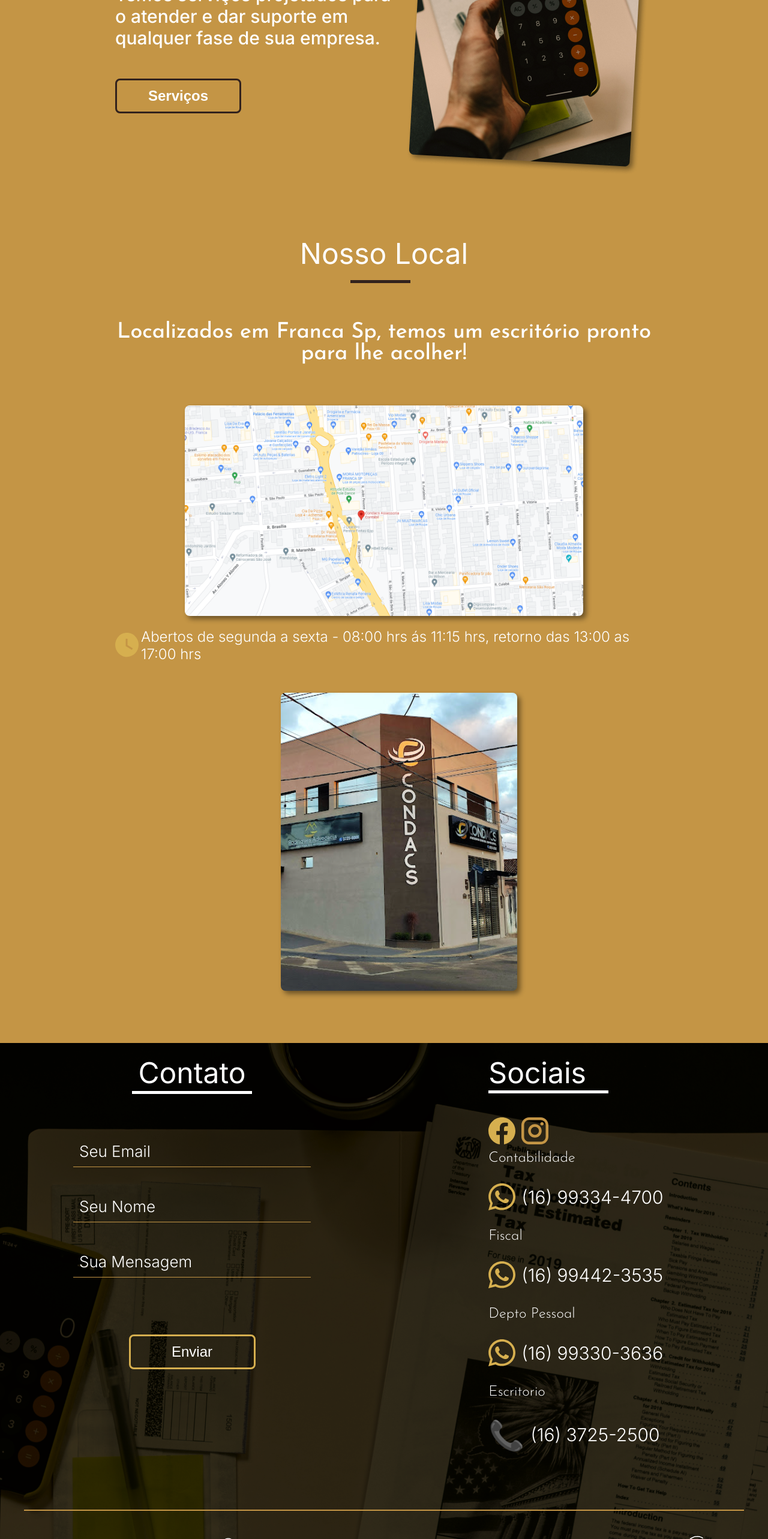
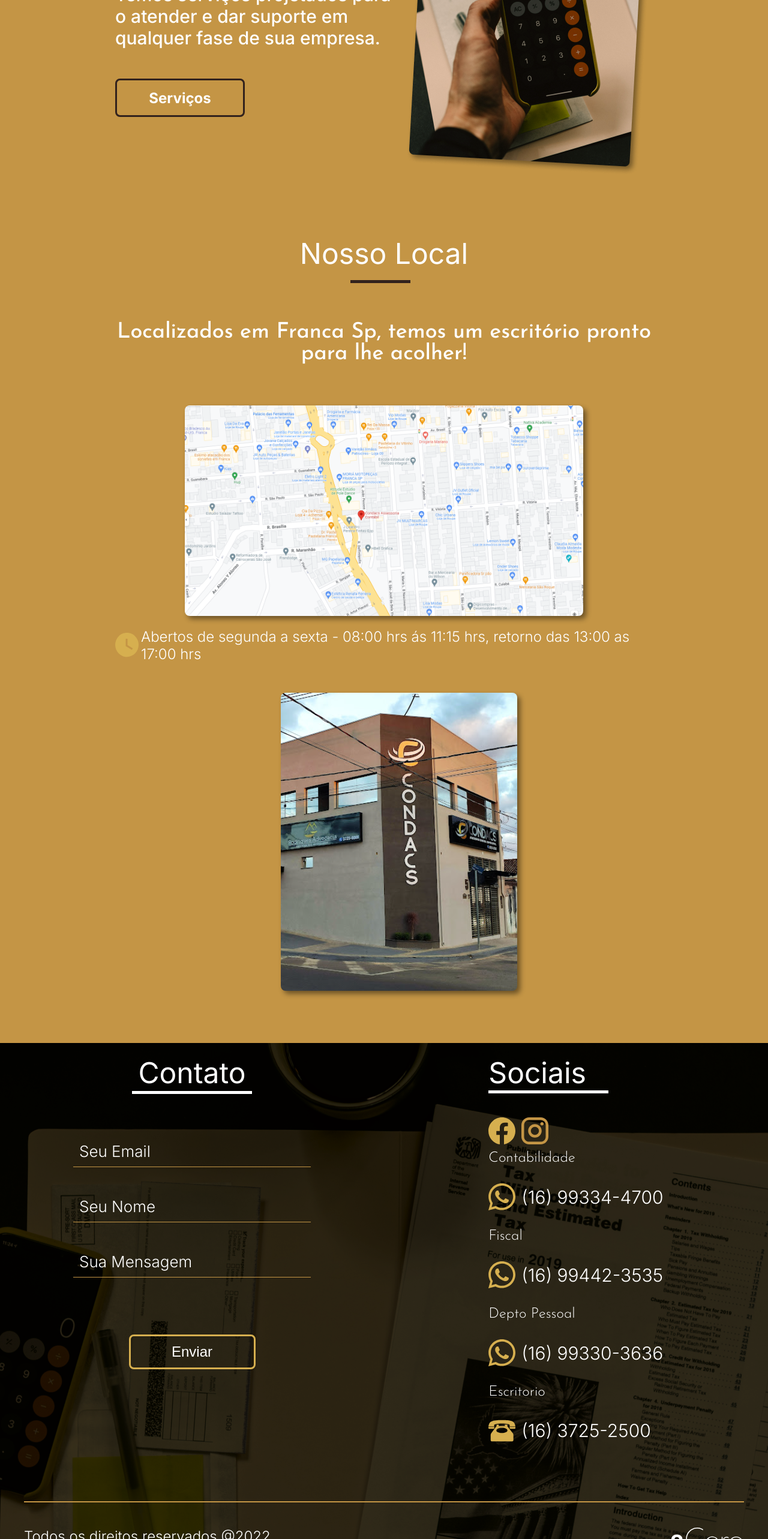
Before and after one commit to LucasTKP/Condacs, a React (Create React App) app: page / in a window 1280 px wide. Shown: the part 2000-4566 px from the top of the page at 60% size. Built offline with nearby package versions, Linux system fonts and the light colour scheme.

Commit message:
detalhes finais

```diff
--- a/src/components/contact.js
+++ b/src/components/contact.js
@@ -4,6 +4,7 @@ import { ReactComponent as Logo } from '../image/logo.svg';
 import { ReactComponent as IconFacebook } from '../image/iconFacebook.svg';
 import { ReactComponent as IconInstagram } from '../image/iconInstagram.svg';
 import { ReactComponent as IconWhatsapp } from '../image/iconWhatsapp.svg';
+import { ReactComponent as Telephone } from '../image/telephone.svg';
 import emailjs from '@emailjs/browser';
 
 export function Contact() {
@@ -90,7 +91,7 @@ export function Contact() {
 
                         <p>Escritorio</p>
                         <div className="whatsapp">
-                            <h3>📞</h3>
+                            <Telephone className="telefone"/>
                             <h2>(16) 3725-2500</h2>
                         </div>
                     </div>
--- a/src/components/services.js
+++ b/src/components/services.js
@@ -11,9 +11,9 @@ export function Services() {
         <p>Nossos Serviços</p>
         <div className='details'></div>
         <p>Temos serviços projetados para o atender e dar suporte em qualquer fase de sua empresa.</p>
-        <button type='button' className='ButtonPageService' onClick={() => navigate('/PageServices/#pageServices')}>
+        <a  href="#pageServices" className='ButtonPageService' onClick={() => navigate('/PageServices/')}>
             Serviços
-        </button>
+        </a>
       </div>
       <img src={handWithCell} alt="Mão segurando um celular"></img>
 
--- a/src/styles/components/PageServices.sass
+++ b/src/styles/components/PageServices.sass
@@ -227,7 +227,7 @@ $details-color: #D6AF4F
             bottom: 0
             top: 0
             right: 0
-            background: rgba(196, 149, 69)
+            background: #aa813a
             display: flex
             flex-direction: column
             align-items: center
@@ -246,7 +246,7 @@ $details-color: #D6AF4F
                 text-decoration: none
                 padding: 2rem 0
                 &:hover
-                    background: rgba(164, 125, 59, 0.5)
+                    background: rgba(230, 176, 82, 0.5)
 
             .buttonLogin
                 margin-top: 30px
@@ -260,7 +260,7 @@ $details-color: #D6AF4F
                 text-decoration: none
                 padding: 2rem 0
                 &:hover
-                    background: rgba(164, 125, 59, 0.5)
+                    background: rgba(230, 176, 82, 0.5)
         .hamburguerClose
             transition: 0.4s
             z-index: 2
--- a/src/styles/components/contact.sass
+++ b/src/styles/components/contact.sass
@@ -192,6 +192,13 @@ $details-color: #D6AF4F
             justify-content: center
             border-radius: 20px
             backdrop-filter: blur(10px)
+            h3
+                margin-top: 40px
+                font-size: 4rem
+
+        .telefone
+            margin-right: 20px
+
 
         .modal
             padding: 2rem 4rem
--- a/src/styles/components/header.sass
+++ b/src/styles/components/header.sass
@@ -93,7 +93,7 @@ $details-color: #D6AF4F
             bottom: 0
             top: 0
             right: 0
-            background: rgba(196, 149, 69)
+            background: #aa813a
             display: flex
             flex-direction: column
             align-items: center
@@ -113,7 +113,7 @@ $details-color: #D6AF4F
                 text-decoration: none
                 padding: 2rem 0
                 &:hover
-                    background: rgba(164, 125, 59, 0.5)
+                    background: rgba(230, 176, 82, 0.5)
 
             .buttonLogin
                 margin-top: 30px
--- a/src/styles/components/services.sass
+++ b/src/styles/components/services.sass
@@ -31,6 +31,9 @@ $details-color: #D6AF4F
             font-size:2.4rem
             font-weight: 700
             cursor: pointer
+            display: flex
+            justify-content: center
+            align-items: center
             &:hover
                 background: rgba(164, 125, 59, 0.5)
 
```
Also changed, not shown: src/image/telephone.svg (added).
